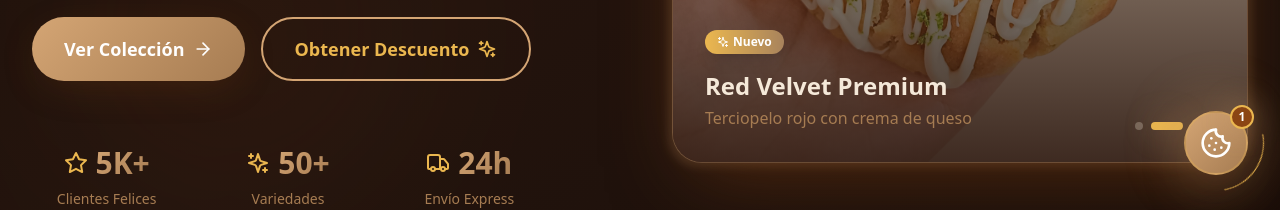
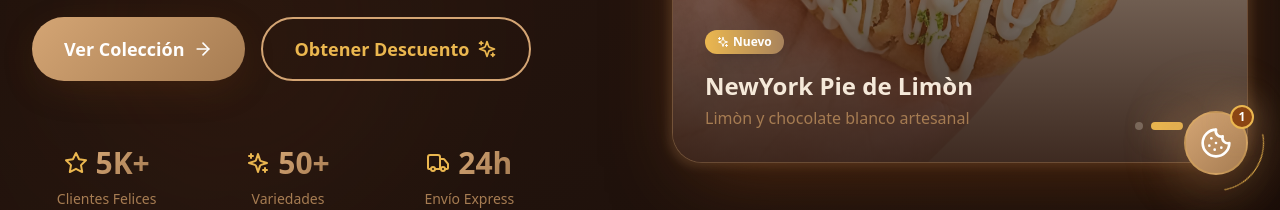
Before and after one commit to juandgg1611/Responsive-Next.js-Cookies-Homepage, a Next.js app: page / in a window 1280 px wide. Shown: the part 593-803 px from the top of the page. Built offline with nearby package versions, Linux system fonts and the light colour scheme; a web font is replaced by a local one.

Commit message:
Update titles and descriptions for hero section images

```diff
--- a/components/sections/hero-section.tsx
+++ b/components/sections/hero-section.tsx
@@ -10,26 +10,26 @@ const HERO_IMAGES = [
   {
     src: "/images/products/slider1.png",
     alt: "Chocolate Chip Deluxe",
-    title: "Chocolate Chip Deluxe",
+    title: "NewYork ChocoChips",
     description: "Con chispas de chocolate belga 70% cacao",
   },
   {
     src: "/images/products/slider2.png",
     alt: "Red Velvet Premium",
-    title: "Red Velvet Premium",
-    description: "Terciopelo rojo con crema de queso",
+    title: "NewYork Pie de Limòn",
+    description: "Limòn y chocolate blanco artesanal",
   },
   {
     src: "/images/products/slider3.png",
     alt: "Matcha Green Tea",
-    title: "Matcha Green Tea",
-    description: "Matcha japonés premium con chocolate blanco",
+    title: "NewYork ChocoColor",
+    description: "Chocolate negro con lluvia de colores",
   },
   {
     src: "/images/products/slider4.png",
     alt: "Vanilla Dream",
-    title: "Vanilla Dream",
-    description: "Vainilla de Madagascar con flor de sal",
+    title: "NewYork ChocoNuez",
+    description: "Vainilla de Madagascar con nueces importadas",
   },
 ];
 
```
